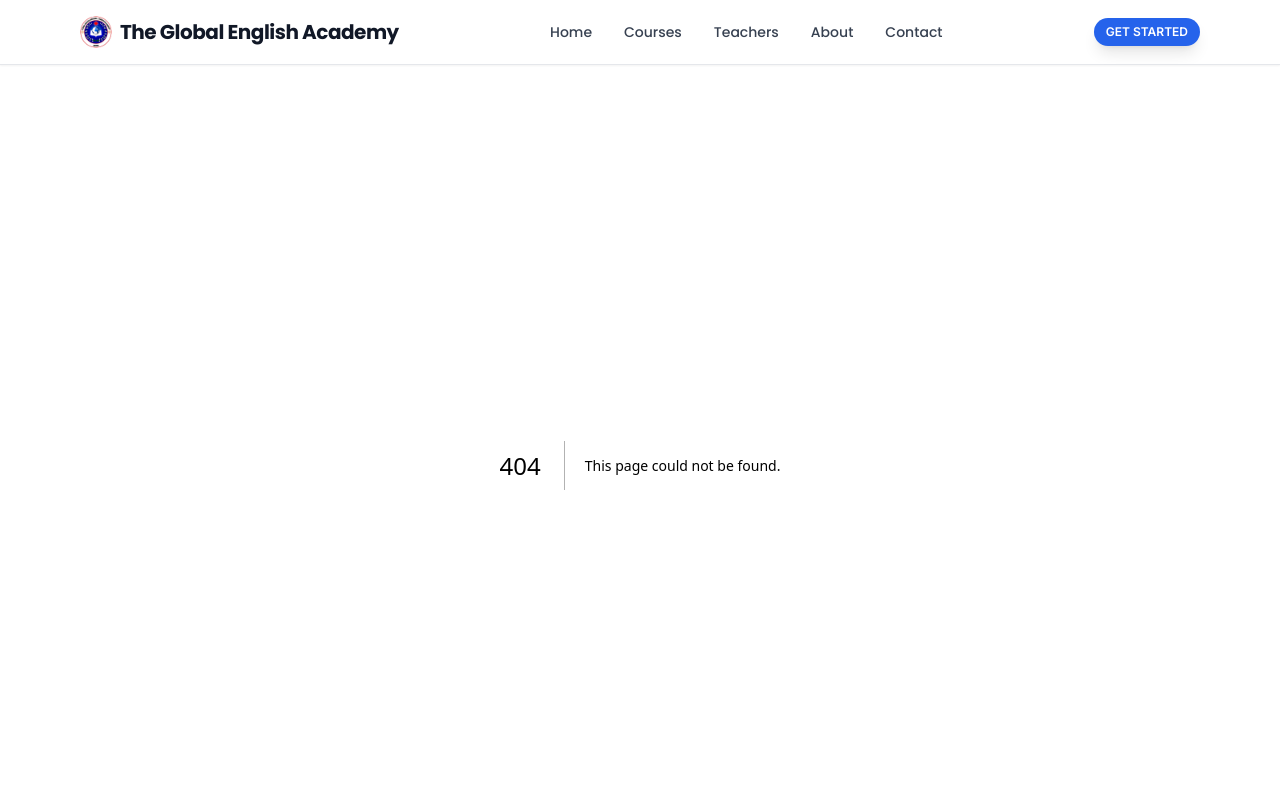
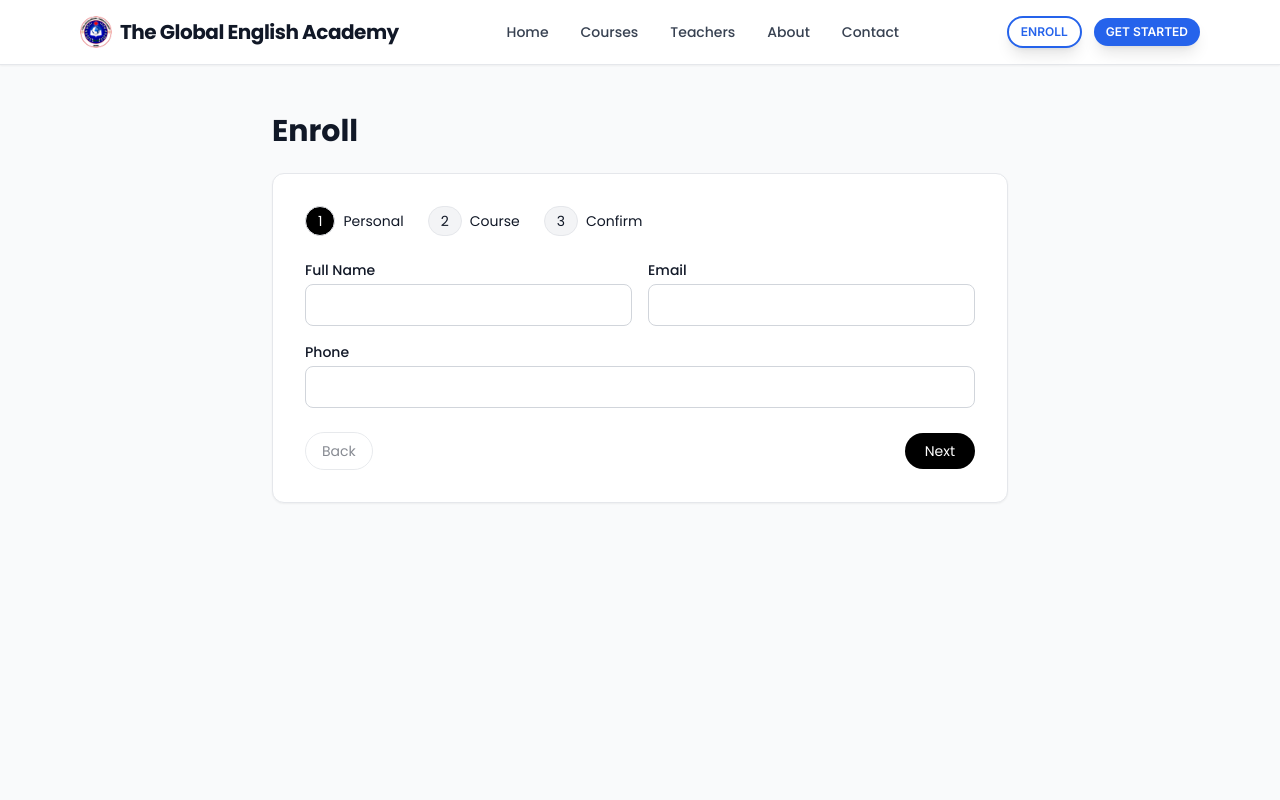
Before and after one commit to nooorweb/academy, a Next.js app: page /enroll in a window 1280 px wide. Before the commit this address had no page. Shown: the top 800 px of the page. Built offline with nearby package versions, Linux system fonts and the light colour scheme.

Commit message:
Add multi-step enrollment form with API endpoint; add Enroll CTA to navbar

```diff
--- a/components/Navbar.jsx
+++ b/components/Navbar.jsx
@@ -38,14 +38,9 @@ export default function Navbar() {
         </nav>
 
         {/* CTA Button */}
-        <div className="hidden md:flex items-center gap-4">
-          <Button
-            href="/courses"
-            variant="primary"
-            size="sm"
-          >
-            Get Started
-          </Button>
+        <div className="hidden md:flex items-center gap-3">
+          <Button href="/enroll" variant="secondary" size="sm">Enroll</Button>
+          <Button href="/courses" variant="primary" size="sm">Get Started</Button>
         </div>
 
         {/* Mobile Menu Button */}
--- /dev/null
+++ b/pages/api/enroll.js
@@ -0,0 +1,15 @@
+export default async function handler(req, res) {
+  if (req.method !== 'POST') {
+    return res.status(405).json({ error: 'Method not allowed' });
+  }
+  try {
+    const { name, email, phone, courseId } = req.body || {};
+    if (!name || !email || !phone || !courseId) {
+      return res.status(400).json({ error: 'Missing required fields' });
+    }
+    // For now, just echo back; can be replaced with DB/storage later
+    return res.status(200).json({ ok: true });
+  } catch (e) {
+    return res.status(500).json({ error: 'Internal error' });
+  }
+}
--- /dev/null
+++ b/pages/enroll.jsx
@@ -0,0 +1,115 @@
+import { useState } from "react";
+import Head from "next/head";
+
+export default function EnrollPage() {
+  const [step, setStep] = useState(1);
+  const [loading, setLoading] = useState(false);
+  const [error, setError] = useState("");
+  const [success, setSuccess] = useState("");
+  const [form, setForm] = useState({
+    name: "",
+    email: "",
+    phone: "",
+    courseId: "",
+  });
+
+  const next = () => setStep((s) => Math.min(s + 1, 3));
+  const prev = () => setStep((s) => Math.max(s - 1, 1));
+
+  const handleSubmit = async (e) => {
+    e.preventDefault();
+    setLoading(true);
+    setError("");
+    setSuccess("");
+    try {
+      const res = await fetch("/api/enroll", {
+        method: "POST",
+        headers: { "Content-Type": "application/json" },
+        body: JSON.stringify(form),
+      });
+      if (!res.ok) throw new Error("Failed to submit");
+      setSuccess("Enrollment submitted successfully. We will contact you soon.");
+      setStep(1);
+      setForm({ name: "", email: "", phone: "", courseId: "" });
+    } catch (err) {
+      setError(err.message || "Something went wrong");
+    } finally {
+      setLoading(false);
+    }
+  };
+
+  return (
+    <div className="min-h-screen bg-gray-50">
+      <Head>
+        <title>Enroll | Pro Academy</title>
+      </Head>
+      <div className="max-w-3xl mx-auto px-4 py-12">
+        <h1 className="text-3xl font-extrabold mb-6">Enroll</h1>
+        <div className="rounded-xl bg-white shadow-sm border border-gray-200 p-6 md:p-8">
+          <div className="flex items-center gap-2 mb-6 text-sm">
+            <span className={`px-3 py-1 rounded-full border ${step>=1?"bg-black text-white":"bg-gray-100"}`}>1</span>
+            <span>Personal</span>
+            <span className={`px-3 py-1 rounded-full border ml-4 ${step>=2?"bg-black text-white":"bg-gray-100"}`}>2</span>
+            <span>Course</span>
+            <span className={`px-3 py-1 rounded-full border ml-4 ${step>=3?"bg-black text-white":"bg-gray-100"}`}>3</span>
+            <span>Confirm</span>
+          </div>
+
+          <form onSubmit={handleSubmit} className="space-y-6">
+            {step === 1 && (
+              <div className="grid md:grid-cols-2 gap-4">
+                <div>
+                  <label className="block text-sm font-medium mb-1">Full Name</label>
+                  <input className="w-full rounded-lg border border-gray-300 px-4 py-2 focus:outline-none focus:ring-2 focus:ring-blue-500" value={form.name} onChange={(e)=>setForm({...form,name:e.target.value})} required />
+                </div>
+                <div>
+                  <label className="block text-sm font-medium mb-1">Email</label>
+                  <input type="email" className="w-full rounded-lg border border-gray-300 px-4 py-2 focus:outline-none focus:ring-2 focus:ring-blue-500" value={form.email} onChange={(e)=>setForm({...form,email:e.target.value})} required />
+                </div>
+                <div className="md:col-span-2">
+                  <label className="block text-sm font-medium mb-1">Phone</label>
+                  <input className="w-full rounded-lg border border-gray-300 px-4 py-2 focus:outline-none focus:ring-2 focus:ring-blue-500" value={form.phone} onChange={(e)=>setForm({...form,phone:e.target.value})} required />
+                </div>
+              </div>
+            )}
+
+            {step === 2 && (
+              <div>
+                <label className="block text-sm font-medium mb-1">Select Course</label>
+                <select className="w-full rounded-lg border border-gray-300 px-4 py-2 focus:outline-none focus:ring-2 focus:ring-blue-500" value={form.courseId} onChange={(e)=>setForm({...form,courseId:e.target.value})} required>
+                  <option value="">Choose a course</option>
+                  <option value="safety-course">Safety Course</option>
+                  <option value="cdc-computer-skills">CDC – Computer & Digital Skills</option>
+                  <option value="gdc-graphic-designing">GDC – Graphic Designing</option>
+                  <option value="dit-diploma-it">DIT – Diploma in IT</option>
+                  <option value="wdc-web-designing">WDC – Web Designing</option>
+                </select>
+              </div>
+            )}
+
+            {step === 3 && (
+              <div className="space-y-2 text-sm">
+                <div><span className="font-semibold">Name:</span> {form.name}</div>
+                <div><span className="font-semibold">Email:</span> {form.email}</div>
+                <div><span className="font-semibold">Phone:</span> {form.phone}</div>
+                <div><span className="font-semibold">Course:</span> {form.courseId || "—"}</div>
+              </div>
+            )}
+
+            {error && <div className="text-red-600 text-sm">{error}</div>}
+            {success && <div className="text-green-600 text-sm">{success}</div>}
+
+            <div className="flex items-center justify-between">
+              <button type="button" onClick={prev} disabled={step===1} className="px-4 py-2 rounded-full border border-gray-300 text-sm disabled:opacity-50">Back</button>
+              {step < 3 ? (
+                <button type="button" onClick={next} className="px-5 py-2 rounded-full bg-black text-white text-sm">Next</button>
+              ) : (
+                <button type="submit" disabled={loading} className="px-5 py-2 rounded-full bg-black text-white text-sm disabled:opacity-50">{loading?"Submitting...":"Confirm & Submit"}</button>
+              )}
+            </div>
+          </form>
+        </div>
+      </div>
+    </div>
+  );
+}
```
